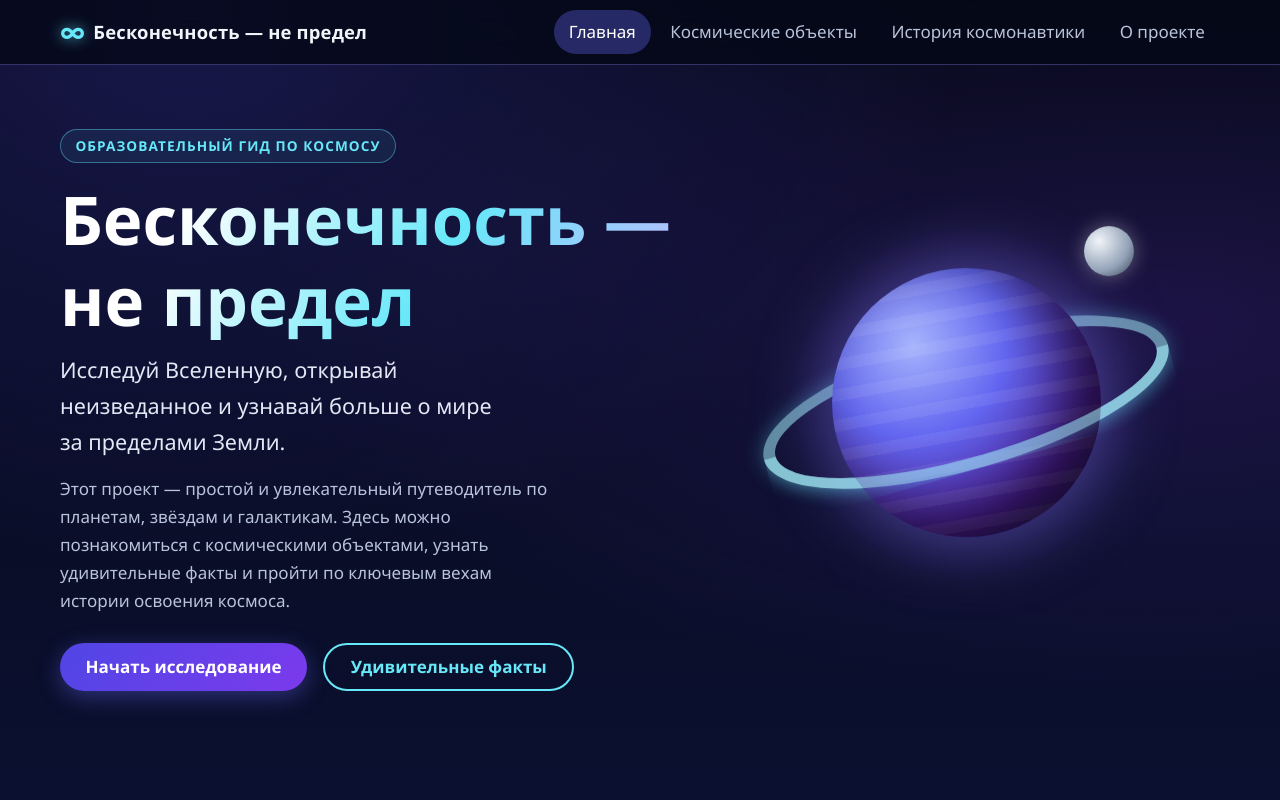
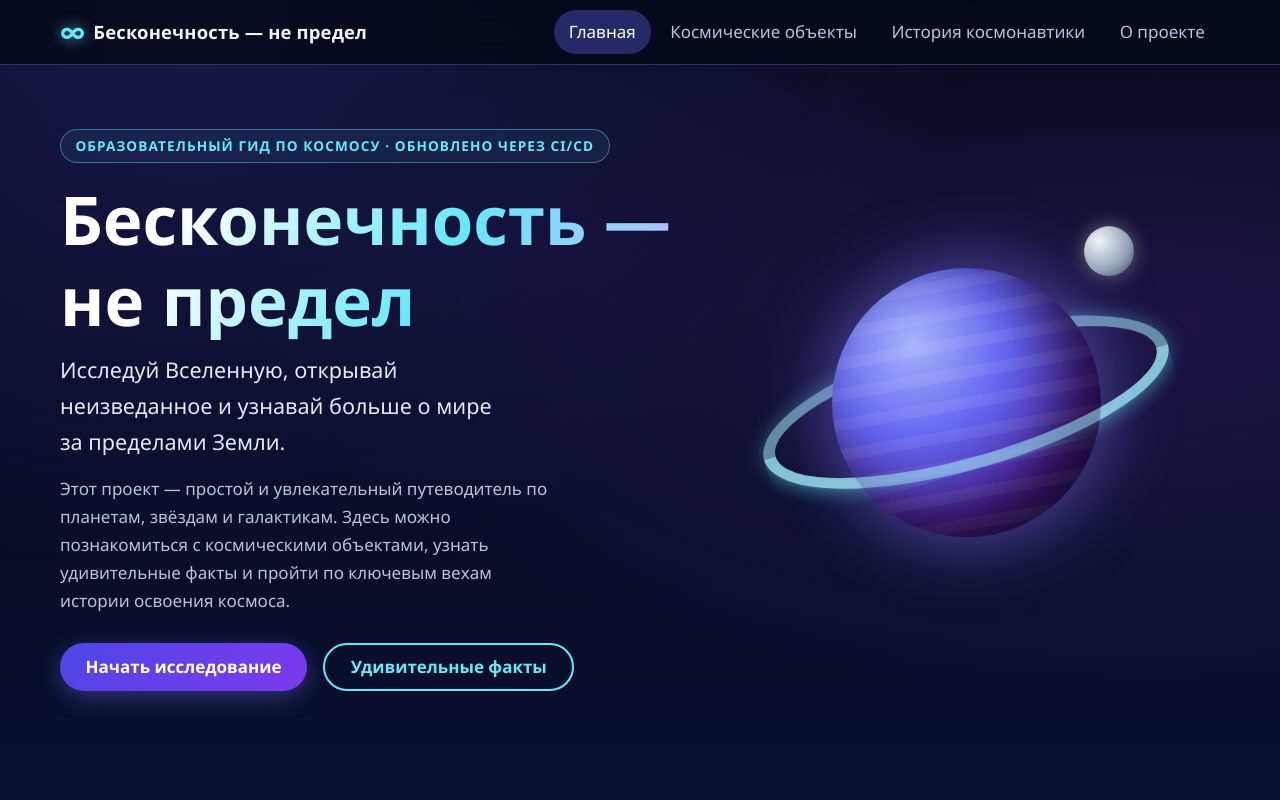
Before and after one commit to Eva-Nil/test_site, a plain HTML site: page index.html in a window 1280 px wide. Shown: the top 800 px of the page. Drawn offline with Linux system fonts and the light colour scheme.

Commit message:
Проверка автоматического обновления сайта

```diff
--- a/index.html
+++ b/index.html
@@ -3,7 +3,7 @@
 <head>
   <meta charset="UTF-8">
   <meta name="viewport" content="width=device-width, initial-scale=1">
-  <title>Бесконечность — не предел | Образовательный гид по космосу · Обновлено через CI/CD</title>
+  <title>Бесконечность — не предел | Образовательный гид по космосу</title>
   <meta name="description" content="Интерактивный образовательный гид по планетам, звёздам, галактикам и истории освоения космоса.">
 
   <!-- Стили сайта -->
@@ -56,7 +56,7 @@
     <section class="hero" id="home" aria-labelledby="hero-title">
       <div class="container hero-grid">
         <div class="hero-content">
-          <span class="eyebrow">Образовательный гид по космосу</span>
+          <span class="eyebrow">Образовательный гид по космосу · Обновлено через CI/CD</span>
           <h1 id="hero-title">Бесконечность — не предел</h1>
           <p class="hero-subtitle">Исследуй Вселенную, открывай неизведанное и узнавай больше о мире за пределами Земли.</p>
           <p class="hero-text">Этот проект — простой и увлекательный путеводитель по планетам, звёздам и галактикам. Здесь можно познакомиться с космическими объектами, узнать удивительные факты и пройти по ключевым вехам истории освоения космоса.</p>
```
